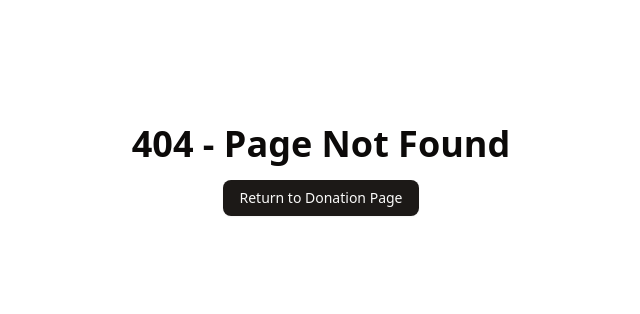
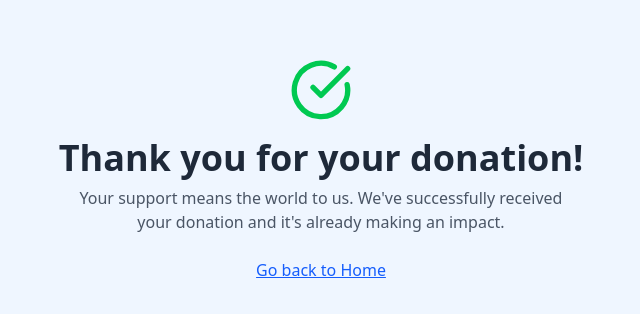
Before and after one commit to lioneljuru/new-work, a React (Vite) app in the folder frontend/: page /thank-you in a window 1280 px wide. Before the commit this address had no page. Shown: the part 230-544 px from the top of the page, without its empty margins (319-959 px from the left). Built offline with nearby package versions, Linux system fonts and the light colour scheme.

Commit message:
added a thankyou successful page

```diff
--- a/frontend/src/App.jsx
+++ b/frontend/src/App.jsx
@@ -10,6 +10,7 @@ import AdminSettings from "./admin/pages/AdminSettings";
 import AdminAcceptInvite from "./admin/pages/AdminAccept";
 import AdminLayout from "./admin/components/AdminLayout";
 import AdminManage from "./admin/pages/AdminManage";
+import ThankYou from "./pages/Thankyou";
 
 function App() {
   return (
@@ -19,6 +20,7 @@ function App() {
         <Route path="/" element={<Donate />} />
         <Route path="/admin/accept-invite" element={<AdminAcceptInvite />} />
         <Route path="/admin/login" element={<AdminLogin />} />
+        <Route path="/thank-you" element={<ThankYou />} />
 
         {/* Admin routes */}
         <Route path="/admin" element={<SecureFetch><AdminLayout /></SecureFetch>}>
--- /dev/null
+++ b/frontend/src/pages/Thankyou.jsx
@@ -0,0 +1,18 @@
+// src/pages/ThankYou.jsx
+import { Link } from "react-router-dom";
+import { CheckCircle } from "lucide-react";
+
+export default function ThankYou() {
+  return (
+    <div className="min-h-screen flex flex-col justify-center items-center text-center px-4 bg-blue-50">
+      <CheckCircle className="text-green-500" size={64} />
+      <h1 className="text-3xl sm:text-4xl font-bold text-gray-800 mt-4">Thank you for your donation!</h1>
+      <p className="text-md text-gray-600 mt-2 max-w-lg">
+        Your support means the world to us. We've successfully received your donation and it's already making an impact.
+      </p>
+      <Link to="/" className="mt-6 text-blue-600 underline">
+        Go back to Home
+      </Link>
+    </div>
+  );
+}
```
